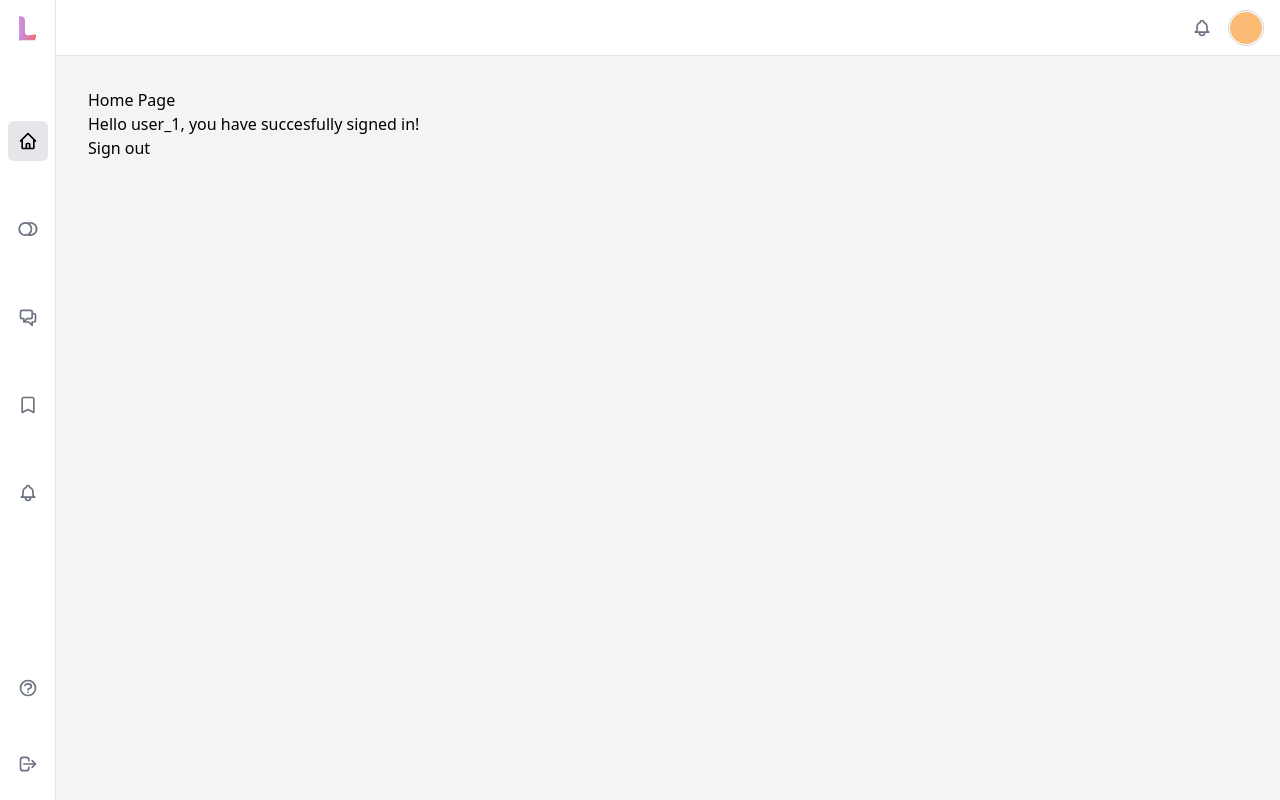
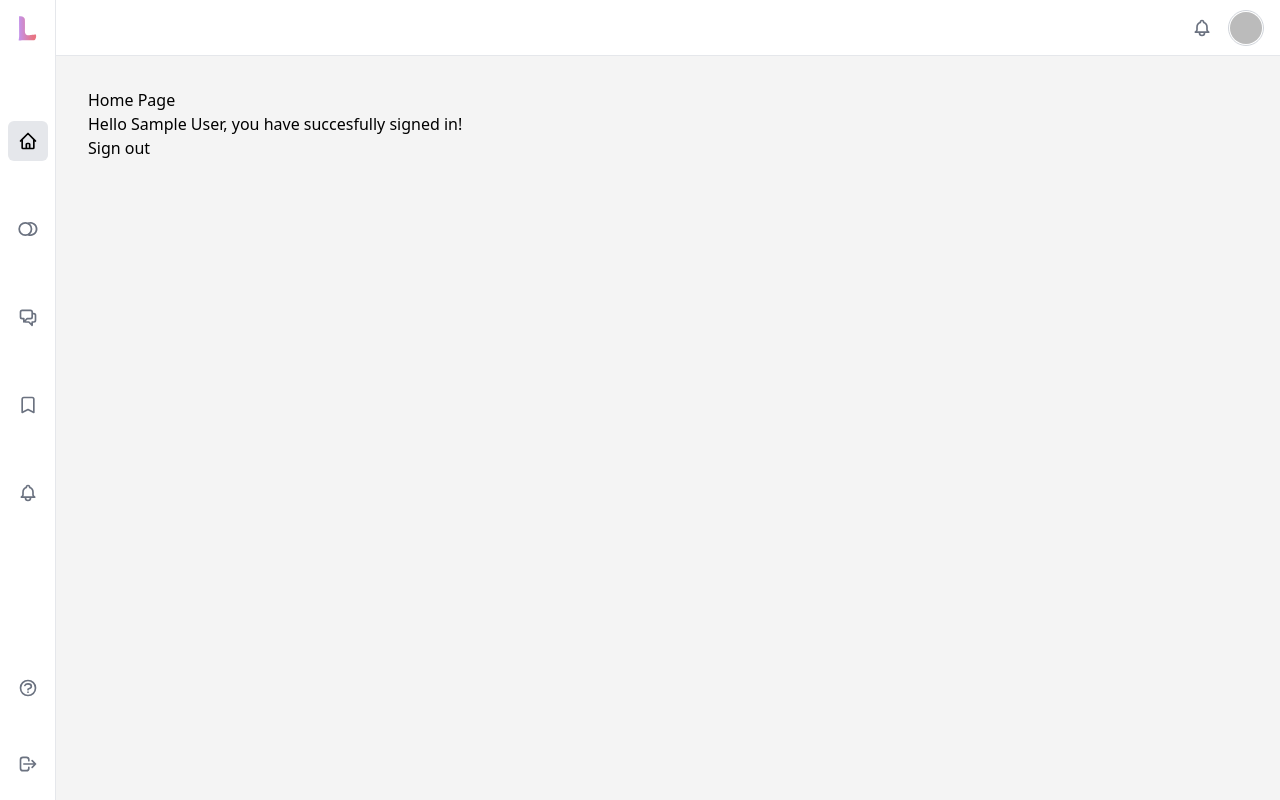
Before and after one commit to fugarino/crypto-app, a Next.js app: page / in a window 1280 px wide. Built offline with nearby package versions, Linux system fonts and the light colour scheme; no server answers; sample sign-in values are in the browser's storage.

Commit message:
fix: verify email to access content bug fix

```diff
--- a/pages/index.tsx
+++ b/pages/index.tsx
@@ -4,12 +4,13 @@ import { useAuth } from "../src/contexts/AuthContext";
 
 const Home: NextPage = () => {
   const { currentUser, logout }: any = useAuth();
+  console.log(currentUser);
   return (
     <>
       <h1>Home Page</h1>
-      {currentUser ? (
+      {currentUser && currentUser.emailVerified ? (
         <>
-          <div>Hello {currentUser.uid}, you have succesfully signed in!</div>
+          <div>Hello {currentUser.displayName}, you have succesfully signed in!</div>
           <button onClick={logout}>Sign out</button>
         </>
       ) : (
--- a/src/components/navigation/Header.tsx
+++ b/src/components/navigation/Header.tsx
@@ -16,7 +16,7 @@ export const Header = () => {
           <Image src="/L.svg" height={25} width={30} alt="logo" />
         </a>
       </Link>
-      {currentUser ? (
+      {currentUser && currentUser.emailVerified ? (
         <div className="flex items-center space-x-4">
           <Link href="/notifications">
             <a>
@@ -33,8 +33,21 @@ export const Header = () => {
                 onMouseEnter={() => setProfileBorder(true)}
                 onMouseLeave={() => setProfileBorder(false)}
                 onClick={() => setProfileBorder(false)}
-                className="w-[32px] h-[32px] rounded-full bg-orange-300"
-              ></a>
+                className="w-[32px] h-[32px] rounded-full"
+              >
+                {currentUser.photoURL ? (
+                  <picture>
+                    <img
+                      src={currentUser.photoURL}
+                      alt="profile"
+                      referrerPolicy="no-referrer"
+                      className="w-[32px] h-[32px] rounded-full"
+                    />
+                  </picture>
+                ) : (
+                  <div className="w-[32px] h-[32px] rounded-full bg-gray-400"></div>
+                )}
+              </a>
             </Link>
           </div>
         </div>
```
Also changed, not shown: src/hooks/route.tsx (+4 -4 lines).
